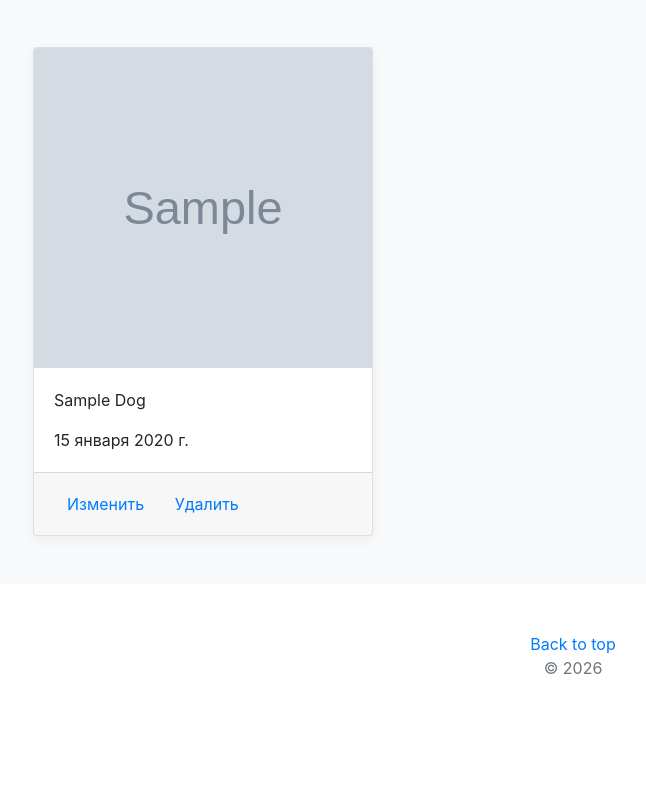
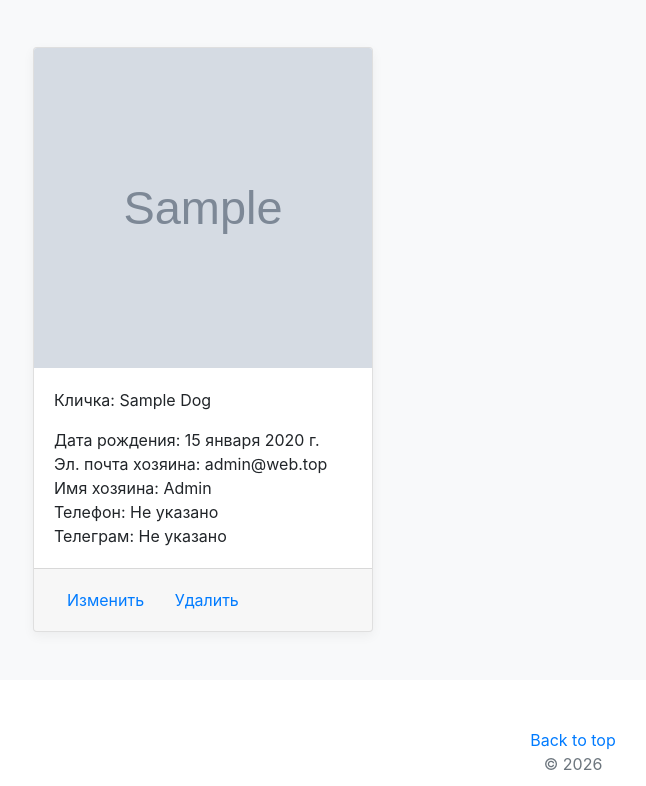
Before and after one commit to Yura123410/frameworkDZCBV, a Django app: page /dogs/detail/1/ in a window 1280 px wide. Shown: the part 353-1139 px from the top of the page, without its empty margins (67-713 px from the left). Before the commit the page ends 1027 px from the top, so only its background shows below. Run offline with Django 5.2, Linux system fonts and the light colour scheme; a user stored in the database is signed in; data comes from the database, SQL or seed files in the repository; tables that the repository leaves empty hold one stand-in row (values such as "Sample post"); grey boxes marked "Sample" are stand-in pictures; parts of the project's set-up code (start-up, migrations or seed data) failed here and were passed over; some libraries are stand-ins or nearby versions.

Commit message:
- Внесена корректировка в форму собаки - Добавлен сервис отправки почты при добавлении карточки

```diff
--- a/dogs/forms.py
+++ b/dogs/forms.py
@@ -6,4 +6,5 @@ from users.forms import StyleFormMixin
 class DogForm(StyleFormMixin, forms.ModelForm):
     class Meta:
         model = Dog
-        fields = '__all__'
+        # fields = '__all__'
+        exclude = ('owner',)
--- a/dogs/templates/dogs/detail.html
+++ b/dogs/templates/dogs/detail.html
@@ -8,8 +8,12 @@
              src="{{ object.photo|dogs_media }}" width="300" height="320"
              alt="Card image cap">
         <div class="card-body">
-            <p class="card-text">{{ object.name|title }}</p>
-            <span class="text_muted">{{ object.birth_date|default:"-" }}</span><br>
+            <p class="card-text">Кличка: {{ object.name|title }}</p>
+            <span class="text_muted">Дата рождения: {{ object.birth_date|default:"-" }}</span><br>
+            <span class="text_muted">Эл. почта хозяина: {{ object.owner.email|default:"Без хозяина" }}</span><br>
+            <span class="text_muted">Имя хозяина: {{ object.owner.first_name|default:"Не указано" }}</span><br>
+            <span class="text_muted">Телефон: {{ object.owner.phone|default:"Не указано" }}</span><br>
+            <span class="text_muted">Телеграм: {{ object.owner.telegram|default:"Не указано" }}</span><br>
         </div>
         <div class="card-footer">
             <a class="btn btn-link" href="{% url 'dogs:dog_update' object.pk %}">Изменить</a>
--- a/dogs/views.py
+++ b/dogs/views.py
@@ -6,6 +6,7 @@ from django.contrib.auth.decorators import login_required
 
 from dogs.models import Breed, Dog
 from dogs.forms import DogForm
+from users.services import send_dog_creation
 
 def index(request):
     context = {
@@ -48,6 +49,7 @@ def dog_create_view(request):
             dog_object = form.save()
             dog_object.owner = request.user
             dog_object.save()
+            send_dog_creation(request.user.email, dog_object)
             return HttpResponseRedirect(reverse('dogs:dogs_list'))
     context = {
             'title': 'Добавить собаку',
```
Also changed, not shown: users/services.py (+8 -0 lines), media/dogs/images_2.jpg (added).
